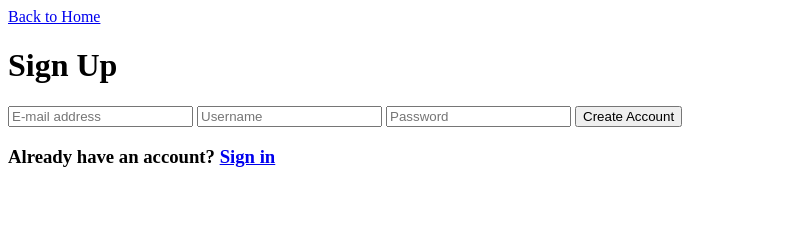
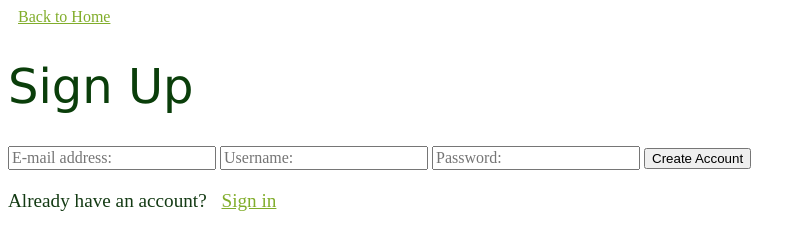
Before and after one commit to conifer0us/MuscleMates, a plain HTML site: page signup.html in a window 1280 px wide. Shown: the whole page, without its empty margins (0-806 px from the left). Drawn offline with Linux system fonts and the light colour scheme.

Commit message:
Added CSS

```diff
--- a/signup.html
+++ b/signup.html
@@ -1,6 +1,32 @@
 <!DOCTYPE html>
 <html lang="en">
 <head>
+<style>
+    a {
+    color: rgb(129, 173, 43);
+    font-size: 100%;
+    font-weight: 80;
+    margin: 10px;
+    }
+    h1 {
+        color: rgb(10, 62, 10);
+        font-size: 300%;
+        font-weight: 400;
+        font-family: 'Lucida Sans', 'Lucida Sans Regular', 'Lucida Grande', 'Lucida Sans Unicode', Geneva, Verdana, sans-serif;
+    }
+    input {
+        font-size: 100%;
+        font-family: 'Times New Roman', Times, serif;
+        font-weight: 200;
+    }
+    h3 {
+        color: rgb(19, 58, 19);
+        font-size: 120%;
+        font-weight: 200;
+        font-family:'Times New Roman', Times, serif;
+    }
+</style>
+</head>
     <meta charset="UTF-8">
     <meta http-equiv="X-UA-Compatible" content="IE=edge">
     <meta name="viewport" content="width=device-width, initial-scale=1.0">
@@ -10,9 +36,9 @@
     <a href="index.html">Back to Home</a>
     <h1>Sign Up</h1>
     <div>
-        <input placeholder="E-mail address">
-        <input placeholder="Username">
-        <input placeholder ="Password">
+        <input placeholder="E-mail address:">
+        <input placeholder="Username:">
+        <input placeholder ="Password:">
         <button>Create Account</button>
     </div>
     <h3>Already have an account? <a href="login.html">Sign in</a></h3>
```
Also changed, not shown: index.html (+19 -1 lines), login.html (+25 -0 lines).
